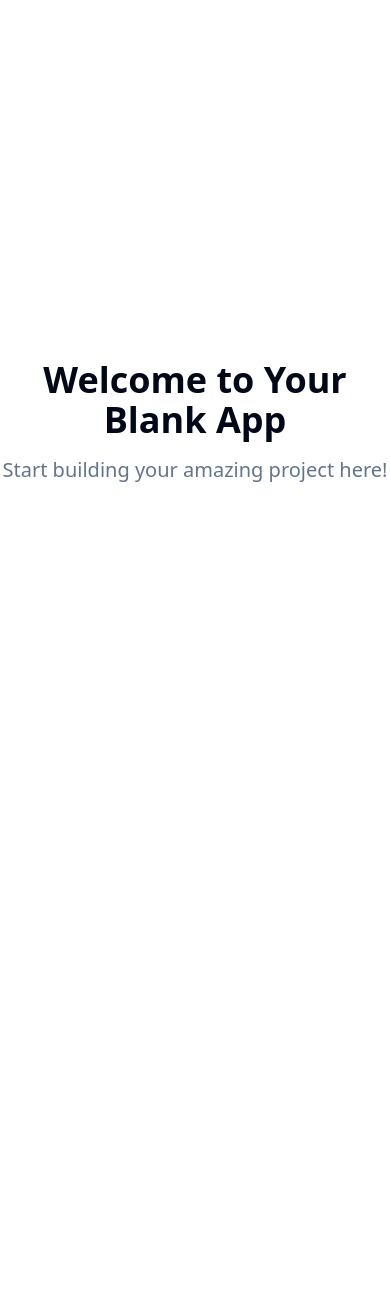
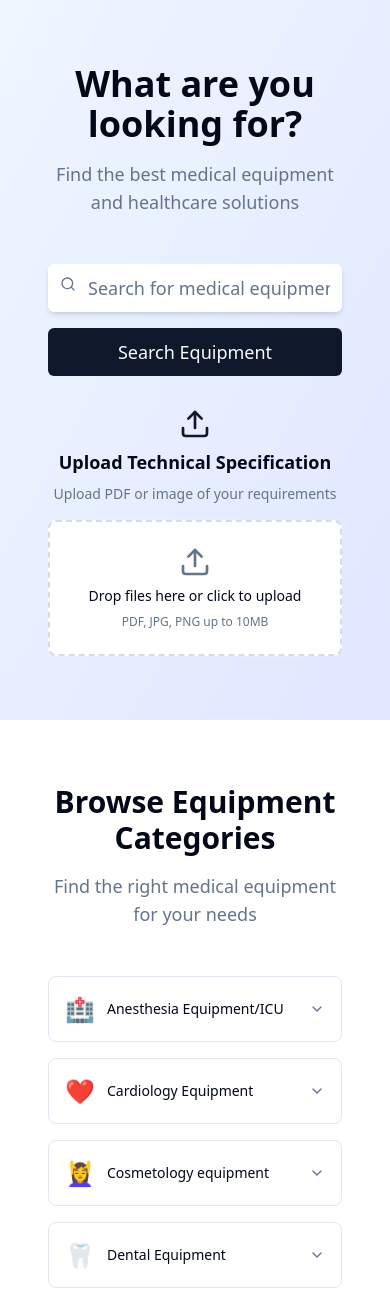
Before and after one commit to glitchy-creator/biomedis-seeker-hub, a React (Vite) app: page / in a window 390 px wide. Shown: the top 1302 px of the page. Before the commit the page ends 844 px from the top, so only its background shows below. Built offline with nearby package versions, Linux system fonts and the light colour scheme.

Commit message:
Refactor: Implement new homepage and crawling
- Crawl all specified pages and store data.
- Replace the existing homepage with a new design.
- Implement "What are you looking for" and "Upload Technical specification" sections.
- Display categories as per the provided screenshot.

```diff
--- /dev/null
+++ b/src/components/CategoriesGrid.tsx
@@ -0,0 +1,61 @@
+
+import React from 'react';
+import CategoryCard from '@/components/CategoryCard';
+
+const categories = [
+  { name: 'Anesthesia Equipment/ICU', icon: '🏥' },
+  { name: 'Cardiology Equipment', icon: '❤️' },
+  { name: 'Cosmetology equipment', icon: '💆‍♀️' },
+  { name: 'Dental Equipment', icon: '🦷' },
+  { name: 'Dental Lab Equipment', icon: '🔬' },
+  { name: 'Emt training', icon: '🚑' },
+  { name: 'Endoscopy Equipment', icon: '🔍' },
+  { name: 'ENT Equipment', icon: '👂' },
+  { name: 'Healthcare IT, Telemedicine', icon: '💻' },
+  { name: 'Home Care Rehab', icon: '🏠' },
+  { name: 'Hospital Equipment', icon: '🏥' },
+  { name: 'Imaging', icon: '📷' },
+  { name: 'Laboratory Equipment', icon: '🧪' },
+  { name: 'Medical Consumable Supplies', icon: '📦' },
+  { name: 'Medical Software and Healthcare IT', icon: '💾' },
+  { name: 'Mobile Clinics', icon: '🚐' },
+  { name: 'Neurology Equipment', icon: '🧠' },
+  { name: 'OB GYN Equipment', icon: '👶' },
+  { name: 'Ophthalmic Equipment', icon: '👁️' },
+  { name: 'Pediatric equipment', icon: '🧸' },
+  { name: 'Physiotherapy Equipment', icon: '🤸‍♂️' },
+  { name: 'Sterilising Equipment', icon: '🧽' },
+  { name: 'Surgery Equipment', icon: '⚕️' },
+  { name: 'Urology equipment', icon: '🩺' },
+  { name: 'Veterinary Equipment', icon: '🐕' },
+  { name: 'Wellness or Fitness Devices', icon: '💪' }
+];
+
+const CategoriesGrid = () => {
+  return (
+    <div className="py-16 px-4">
+      <div className="container mx-auto max-w-7xl">
+        <div className="text-center mb-12">
+          <h2 className="text-3xl font-bold text-foreground mb-4">
+            Browse Equipment Categories
+          </h2>
+          <p className="text-lg text-muted-foreground">
+            Find the right medical equipment for your needs
+          </p>
+        </div>
+
+        <div className="grid grid-cols-1 sm:grid-cols-2 md:grid-cols-3 lg:grid-cols-4 xl:grid-cols-5 gap-4">
+          {categories.map((category, index) => (
+            <CategoryCard
+              key={index}
+              name={category.name}
+              icon={category.icon}
+            />
+          ))}
+        </div>
+      </div>
+    </div>
+  );
+};
+
+export default CategoriesGrid;
--- /dev/null
+++ b/src/components/CategoryCard.tsx
@@ -0,0 +1,33 @@
+
+import React from 'react';
+import { ChevronDown } from 'lucide-react';
+
+interface CategoryCardProps {
+  name: string;
+  icon: string;
+}
+
+const CategoryCard: React.FC<CategoryCardProps> = ({ name, icon }) => {
+  return (
+    <div className="group relative bg-card hover:bg-accent/50 border border-border rounded-lg p-4 cursor-pointer transition-all duration-200 hover:shadow-md hover:scale-105">
+      <div className="flex items-center justify-between">
+        <div className="flex items-center space-x-3">
+          <span className="text-2xl" role="img" aria-label={name}>
+            {icon}
+          </span>
+          <div>
+            <h3 className="text-sm font-medium text-card-foreground group-hover:text-accent-foreground line-clamp-2">
+              {name}
+            </h3>
+          </div>
+        </div>
+        <ChevronDown className="h-4 w-4 text-muted-foreground group-hover:text-accent-foreground transition-colors" />
+      </div>
+
+      {/* Hover overlay */}
+      <div className="absolute inset-0 bg-primary/5 rounded-lg opacity-0 group-hover:opacity-100 transition-opacity duration-200 pointer-events-none" />
+    </div>
+  );
+};
+
+export default CategoryCard;
--- /dev/null
+++ b/src/components/FileUpload.tsx
@@ -0,0 +1,111 @@
+
+import React, { useState } from 'react';
+import { Upload, FileText, Image } from 'lucide-react';
+import { Button } from '@/components/ui/button';
+import { useToast } from '@/hooks/use-toast';
+
+const FileUpload = () => {
+  const [dragActive, setDragActive] = useState(false);
+  const [uploadedFile, setUploadedFile] = useState<File | null>(null);
+  const { toast } = useToast();
+
+  const handleDrag = (e: React.DragEvent) => {
+    e.preventDefault();
+    e.stopPropagation();
+    if (e.type === "dragenter" || e.type === "dragover") {
+      setDragActive(true);
+    } else if (e.type === "dragleave") {
+      setDragActive(false);
+    }
+  };
+
+  const handleDrop = (e: React.DragEvent) => {
+    e.preventDefault();
+    e.stopPropagation();
+    setDragActive(false);
+
+    if (e.dataTransfer.files && e.dataTransfer.files[0]) {
+      handleFile(e.dataTransfer.files[0]);
+    }
+  };
+
+  const handleChange = (e: React.ChangeEvent<HTMLInputElement>) => {
+    e.preventDefault();
+    if (e.target.files && e.target.files[0]) {
+      handleFile(e.target.files[0]);
+    }
+  };
+
+  const handleFile = (file: File) => {
+    const allowedTypes = ['application/pdf', 'image/jpeg', 'image/png', 'image/jpg'];
+    if (allowedTypes.includes(file.type)) {
+      setUploadedFile(file);
+      toast({
+        title: "File uploaded successfully",
+        description: `${file.name} has been uploaded.`,
+      });
+    } else {
+      toast({
+        title: "Invalid file type",
+        description: "Please upload a PDF or image file.",
+        variant: "destructive",
+      });
+    }
+  };
+
+  return (
+    <div className="w-full">
+      <div
+        className={`relative border-2 border-dashed rounded-lg p-6 text-center transition-colors ${
+          dragActive
+            ? 'border-primary bg-primary/5'
+            : 'border-muted-foreground/25 hover:border-primary/50'
+        } ${uploadedFile ? 'bg-green-50 border-green-300' : 'bg-white'}`}
+        onDragEnter={handleDrag}
+        onDragLeave={handleDrag}
+        onDragOver={handleDrag}
+        onDrop={handleDrop}
+      >
+        <input
+          type="file"
+          className="absolute inset-0 w-full h-full opacity-0 cursor-pointer"
+          accept=".pdf,.jpg,.jpeg,.png"
+          onChange={handleChange}
+        />
+
+        {uploadedFile ? (
+          <div className="space-y-2">
+            <div className="flex items-center justify-center">
+              {uploadedFile.type === 'application/pdf' ? (
+                <FileText className="h-8 w-8 text-green-600" />
+              ) : (
+                <Image className="h-8 w-8 text-green-600" />
+              )}
+            </div>
+            <p className="text-sm font-medium text-green-700">{uploadedFile.name}</p>
+            <p className="text-xs text-green-600">File uploaded successfully</p>
+          </div>
+        ) : (
+          <div className="space-y-2">
+            <Upload className="mx-auto h-8 w-8 text-muted-foreground" />
+            <p className="text-sm font-medium">Drop files here or click to upload</p>
+            <p className="text-xs text-muted-foreground">PDF, JPG, PNG up to 10MB</p>
+          </div>
+        )}
+      </div>
+
+      {uploadedFile && (
+        <Button
+          variant="outline"
+          size="sm"
+          className="w-full mt-2"
+          onClick={() => setUploadedFile(null)}
+        >
+          Remove File
+        </Button>
+      )}
+    </div>
+  );
+};
+
+export default FileUpload;
--- /dev/null
+++ b/src/components/SearchHero.tsx
@@ -0,0 +1,55 @@
+
+import React from 'react';
+import { Search, Upload } from 'lucide-react';
+import { Button } from '@/components/ui/button';
+import { Input } from '@/components/ui/input';
+import FileUpload from '@/components/FileUpload';
+
+const SearchHero = () => {
+  return (
+    <div className="bg-gradient-to-br from-blue-50 to-indigo-100 py-16 px-4">
+      <div className="container mx-auto max-w-6xl">
+        <div className="text-center mb-12">
+          <h1 className="text-4xl md:text-5xl font-bold text-foreground mb-4">
+            What are you looking for?
+          </h1>
+          <p className="text-lg text-muted-foreground mb-8">
+            Find the best medical equipment and healthcare solutions
+          </p>
+        </div>
+
+        <div className="grid md:grid-cols-2 gap-8 items-center">
+          {/* Search Section */}
+          <div className="space-y-4">
+            <div className="relative">
+              <Search className="absolute left-3 top-3 h-4 w-4 text-muted-foreground" />
+              <Input
+                placeholder="Search for medical equipment..."
+                className="pl-10 h-12 text-lg bg-white shadow-md border-0"
+              />
+            </div>
+            <Button size="lg" className="w-full h-12 text-lg">
+              Search Equipment
+            </Button>
+          </div>
+
+          {/* Upload Section */}
+          <div className="space-y-4">
+            <div className="text-center">
+              <Upload className="mx-auto h-8 w-8 text-primary mb-2" />
+              <h3 className="text-lg font-semibold text-foreground mb-2">
+                Upload Technical Specification
+              </h3>
+              <p className="text-sm text-muted-foreground mb-4">
+                Upload PDF or image of your requirements
+              </p>
+            </div>
+            <FileUpload />
+          </div>
+        </div>
+      </div>
+    </div>
+  );
+};
+
+export default SearchHero;
--- a/src/pages/Index.tsx
+++ b/src/pages/Index.tsx
@@ -1,12 +1,13 @@
-// Update this page (the content is just a fallback if you fail to update the page)
+
+import React from 'react';
+import SearchHero from '@/components/SearchHero';
+import CategoriesGrid from '@/components/CategoriesGrid';
 
 const Index = () => {
   return (
-    <div className="min-h-screen flex items-center justify-center bg-background">
-      <div className="text-center">
-        <h1 className="text-4xl font-bold mb-4">Welcome to Your Blank App</h1>
-        <p className="text-xl text-muted-foreground">Start building your amazing project here!</p>
-      </div>
+    <div className="min-h-screen bg-background">
+      <SearchHero />
+      <CategoriesGrid />
     </div>
   );
 };
```
